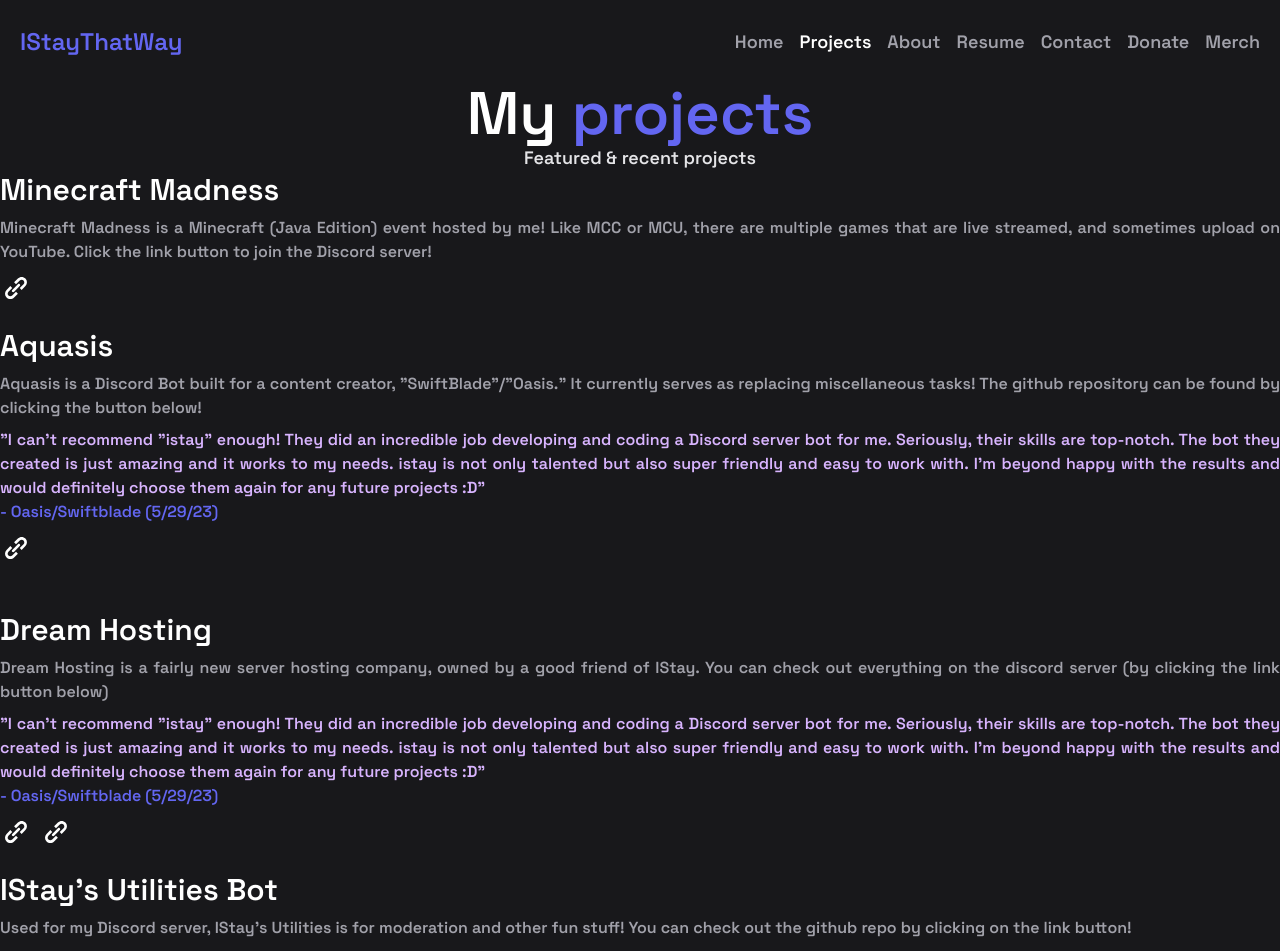
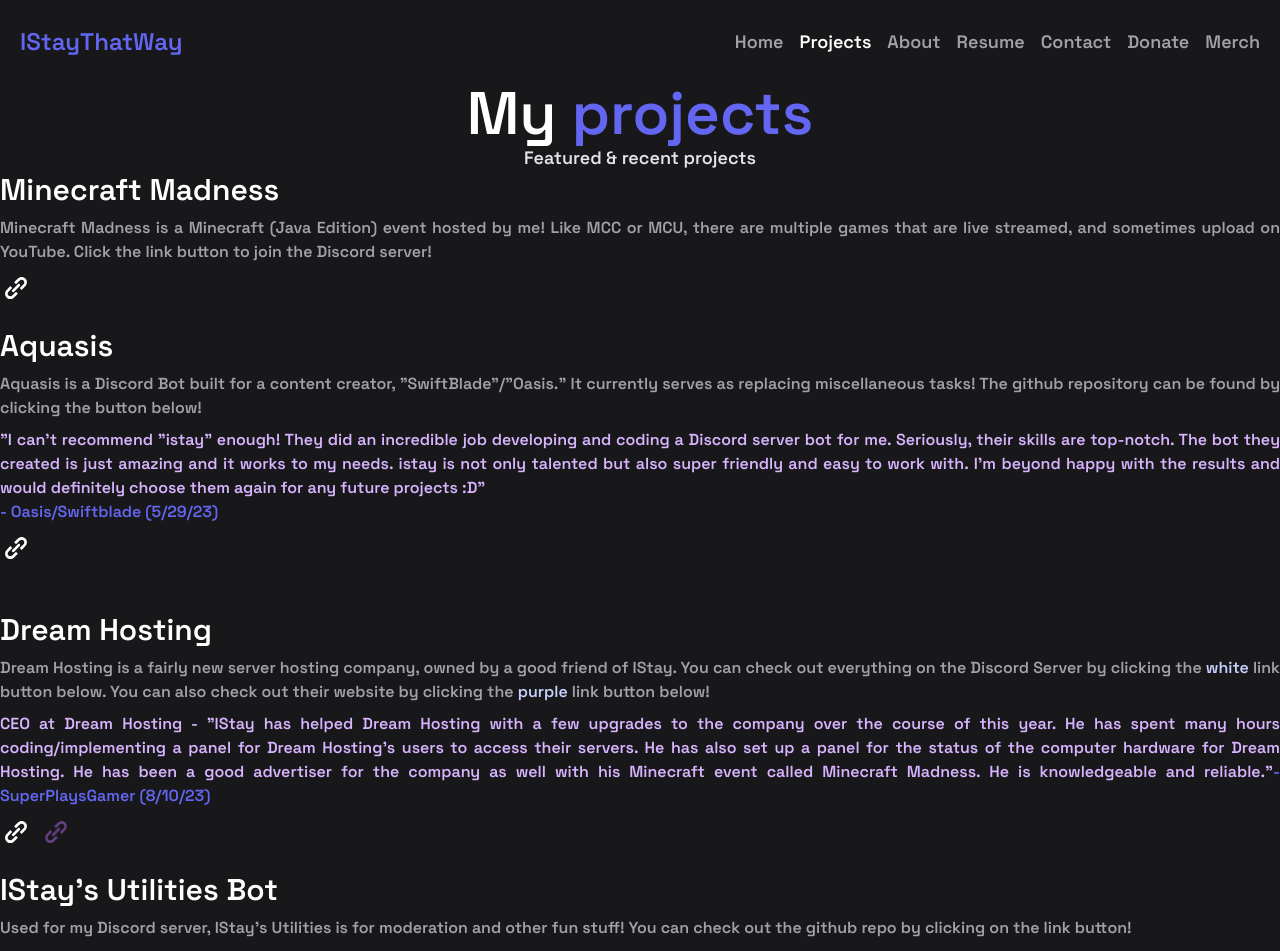
Before and after one commit to IStayThatWayCoding/istaythatway.com, a Next.js app: page /projects in a window 1280 px wide. Shown: the top 951 px of the page. Built offline with nearby package versions, Linux system fonts and the light colour scheme.

Commit message:
Update projects.js

```diff
--- a/pages/projects.js
+++ b/pages/projects.js
@@ -74,14 +74,14 @@
                                     <div className="flex-grow space-y-2">
                                         <h1 className="text-3xl font-bold">Dream Hosting</h1>
                                         <p className="text-gray-400 py- text-justify">
-                                            Dream Hosting is a fairly new server hosting company, owned by a good friend of IStay. You can check out everything on the discord server (by clicking the link button below)
+                                            Dream Hosting is a fairly new server hosting company, owned by a good friend of IStay. You can check out everything on the Discord Server by clicking the <span className="text-indigo-200">white</span> link button below. You can also check out their website by clicking the <span className="text-indigo-200">purple</span> link button below!
                                         </p>
                                         <p className="text-purple-300 py- text-justify">
-                                            "I can't recommend "istay" enough! They did an incredible job developing and coding a Discord server bot for me. Seriously, their skills are top-notch. The bot they created is just amazing and it works to my needs. istay is not only talented but also super friendly and easy to work with. I'm beyond happy with the results and would definitely choose them again for any future projects :D" <br/><a href="https://discord.gg/RtsZcajWCR" target="_blank">- Oasis/Swiftblade (5/29/23)</a>
+                                            CEO at Dream Hosting - "IStay has helped Dream Hosting with a few upgrades to the company over the course of this year. He has spent many hours coding/implementing a panel for Dream Hosting's users to access their servers. He has also set up a panel for the status of the computer hardware for Dream Hosting. He has been a good advertiser for the company as well with his Minecraft event called Minecraft Madness. He is knowledgeable and reliable."<a href="https://discord.gg/EBJk36MkaY" target="_blank">- SuperPlaysGamer (8/10/23)</a>
                                         </p>
 
                                         <div className="flex space-x-2">
-                                            <a className="rounded-full" href="https://www.github.com/istaythatwaycoding/aquasis" target="_blank">
+                                            <a className="rounded-full" href="https://discord.gg/EBJk36MkaY" target="_blank">
                                                 <svg className="h-8 w-8" fill="#fff" viewBox="0 0 24 24" xmlns="http://www.w3.org/2000/svg">
                                                     <title>Link</title>
                                                     <path d="M14.8284 12L16.2426 13.4142L19.071 10.5858C20.6331 9.02365 20.6331 6.49099 19.071 4.9289C17.509 3.3668 14.9763 3.3668 13.4142 4.9289L10.5858 7.75732L12 9.17154L14.8284 6.34311C15.6095 5.56206 16.8758 5.56206 17.6568 6.34311C18.4379 7.12416 18.4379 8.39049 17.6568 9.17154L14.8284 12Z" />
@@ -89,8 +89,8 @@
                                                     <path d="M14.8285 10.5857C15.219 10.1952 15.219 9.56199 14.8285 9.17147C14.4379 8.78094 13.8048 8.78094 13.4142 9.17147L9.1716 13.4141C8.78107 13.8046 8.78107 14.4378 9.1716 14.8283C9.56212 15.2188 10.1953 15.2188 10.5858 14.8283L14.8285 10.5857Z" />
                                                 </svg>
                                             </a>
-                                            <a className="rounded-full" href="https://www.github.com/istaythatwaycoding/aquasis" target="_blank">
-                                                <svg className="h-8 w-8" fill="#fff" viewBox="0 0 24 24" xmlns="http://www.w3.org/2000/svg">
+                                            <a className="rounded-full" href="https://dream-hosting-llc.square.site" target="_blank">
+                                                <svg className="h-8 w-8" fill="#5f407f" viewBox="0 0 24 24" xmlns="http://www.w3.org/2000/svg">
                                                     <title>Link</title>
                                                     <path d="M14.8284 12L16.2426 13.4142L19.071 10.5858C20.6331 9.02365 20.6331 6.49099 19.071 4.9289C17.509 3.3668 14.9763 3.3668 13.4142 4.9289L10.5858 7.75732L12 9.17154L14.8284 6.34311C15.6095 5.56206 16.8758 5.56206 17.6568 6.34311C18.4379 7.12416 18.4379 8.39049 17.6568 9.17154L14.8284 12Z" />
                                                     <path d="M12 14.8285L13.4142 16.2427L10.5858 19.0711C9.02372 20.6332 6.49106 20.6332 4.92896 19.0711C3.36686 17.509 3.36686 14.9764 4.92896 13.4143L7.75739 10.5858L9.1716 12L6.34317 14.8285C5.56212 15.6095 5.56212 16.8758 6.34317 17.6569C7.12422 18.4379 8.39055 18.4379 9.1716 17.6569L12 14.8285Z" />
```
